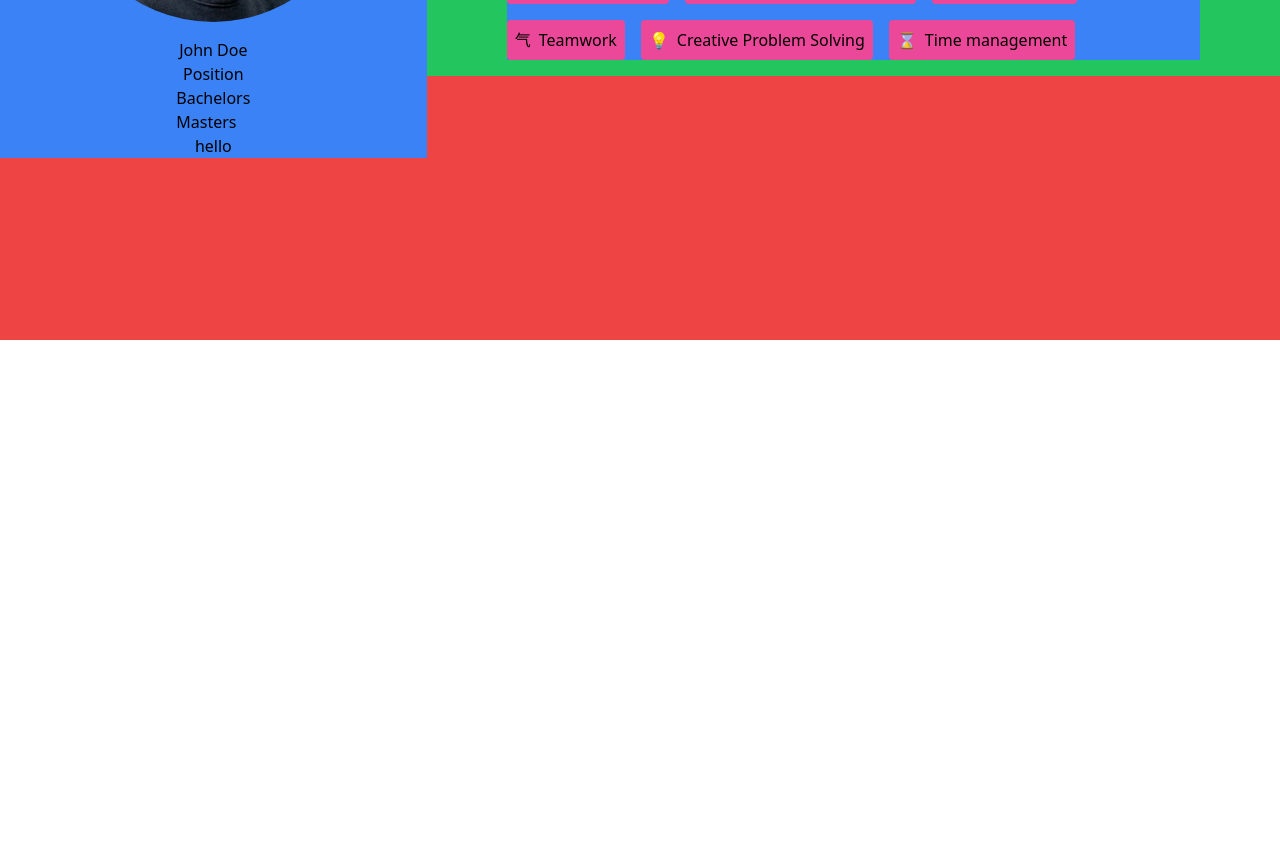
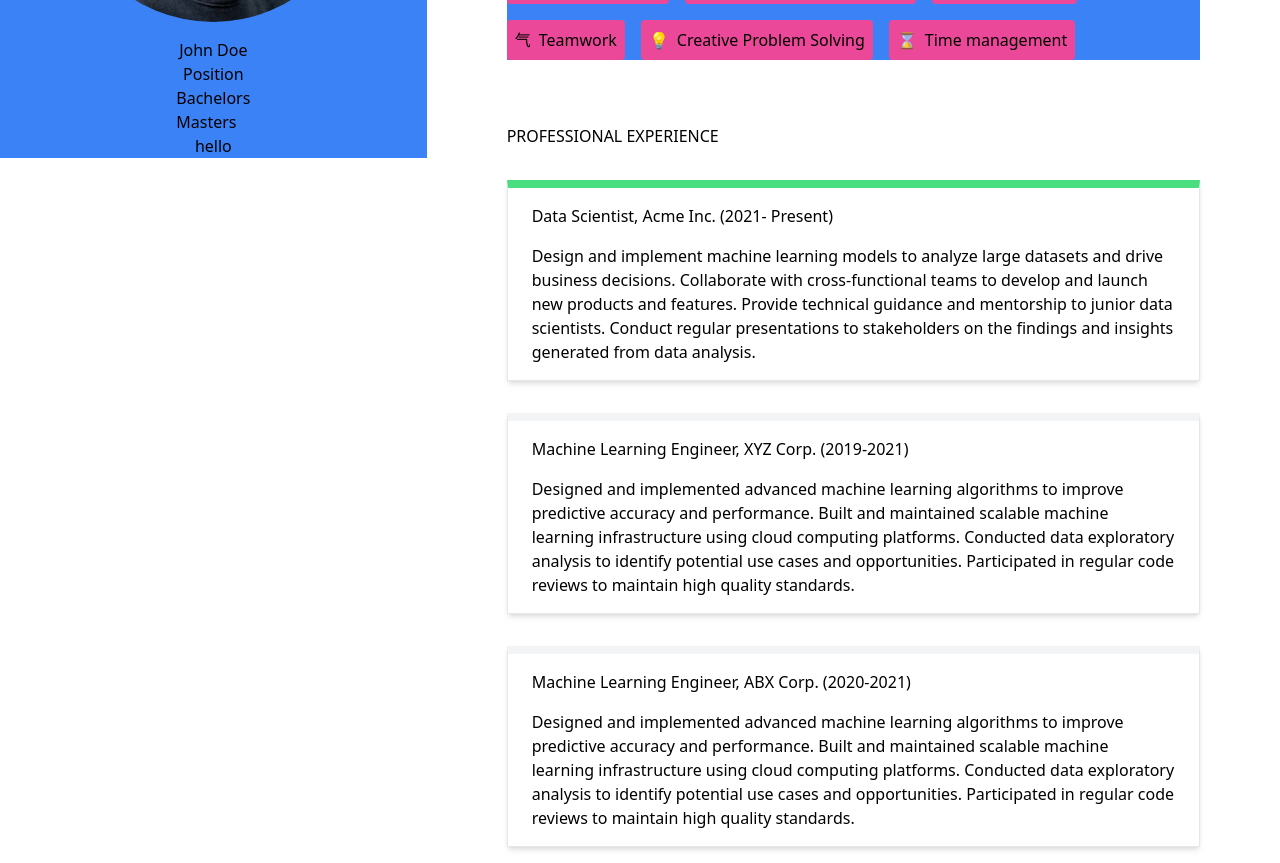
Before and after one commit to Iqbalshah786/resume-app, a Next.js app: page / in a window 1280 px wide. Shown: the part 460-1323 px from the top of the page. Before the commit the page ends 800 px from the top, so only its background shows below. Built offline with nearby package versions, Linux system fonts and the light colour scheme.

Commit message:
Build the  job experiences section

```diff
--- a/data/data.ts
+++ b/data/data.ts
@@ -16,3 +16,27 @@ export const skills = {
 		{ icon: "📈", text: "Data Structures and Algorithms" },
 	],
 };
+
+export const experiences = [
+	{
+	position:"Data Scientist, Acme Inc. ",
+	isPresent:true,
+	start_year:2021,
+	objective:"Design and implement machine learning models to analyze large datasets and drive business decisions. Collaborate with cross-functional teams to develop and launch new products and features. Provide technical guidance and mentorship to junior data scientists. Conduct regular presentations to stakeholders on the findings and insights generated from data analysis."
+	},
+	{
+	position:"Machine Learning Engineer, XYZ Corp. ",
+	isPresent:false,
+	start_year:2019,
+	end_year:2021,
+	objective:"Designed and implemented advanced machine learning algorithms to improve predictive accuracy and performance. Built and maintained scalable machine learning infrastructure using cloud computing platforms. Conducted data exploratory analysis to identify potential use cases and opportunities. Participated in regular code reviews to maintain high quality standards."
+	},
+	{
+	position:"Machine Learning Engineer, ABX Corp. ",
+	isPresent:false,
+	start_year:2020,
+	end_year:2021,
+	objective:"Designed and implemented advanced machine learning algorithms to improve predictive accuracy and performance. Built and maintained scalable machine learning infrastructure using cloud computing platforms. Conducted data exploratory analysis to identify potential use cases and opportunities. Participated in regular code reviews to maintain high quality standards."
+	},
+
+]
--- a/src/app/components/About.tsx
+++ b/src/app/components/About.tsx
@@ -1,9 +1,10 @@
 "use client";
+import Experience from "./Experience";
 import Skills from "./Skills";
 
 export default function About() {
   return (
-    <div className="bg-green-500 md:px-12">
+    <div className=" md:px-12">
       <div className="aboutMe flex flex-col mt-12 px-8 py-4 gap-8">
         <div className="heading">
           <h1 className=" font-bold">About</h1>
@@ -23,6 +24,7 @@ export default function About() {
           </p>
         </div>
         <Skills />
+        <Experience />
       </div>
     </div>
   );
--- /dev/null
+++ b/src/app/components/Experience.tsx
@@ -0,0 +1,23 @@
+import { experiences } from "../../../data/data";
+export default function Experience() {
+  return (
+    <div className=" w-full bg-white mt-8 ">
+      <h1>PROFESSIONAL EXPERIENCE</h1>
+
+      {experiences.map((experience) => (
+        <div
+          key={experience.position}
+          className={`experience  px-6 mt-8  py-4 border-[0.5px] shadow-md border-t-8  ${
+            experience.isPresent ? "border-t-green-400" : "border-t-gray-100"
+          }`}
+        >
+          <h3 className="mb-4">
+            {experience.position} ({experience.start_year}-
+            {experience.isPresent ? " Present" : experience.end_year})
+          </h3>
+          <p className="tex-justify">{experience.objective}</p>
+        </div>
+      ))}
+    </div>
+  );
+}
--- a/src/app/page.tsx
+++ b/src/app/page.tsx
@@ -3,7 +3,7 @@ import SideBar from "./components/SideBar";
 
 export default function Home() {
   return (
-    <main className="w-full h-screen bg-red-500 flex">
+    <main className="w-full h-screen  flex">
       <SideBar />
       <div className="w-full ">
         <About />
```
